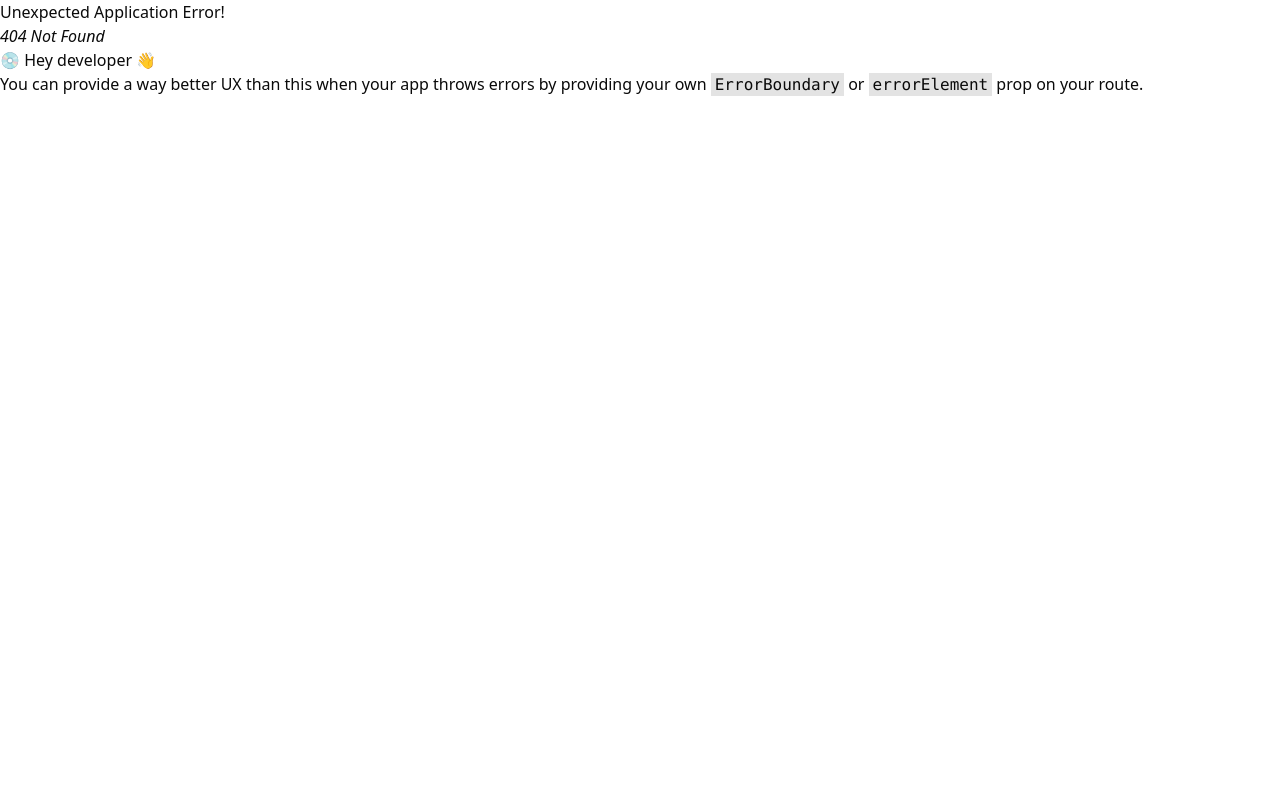
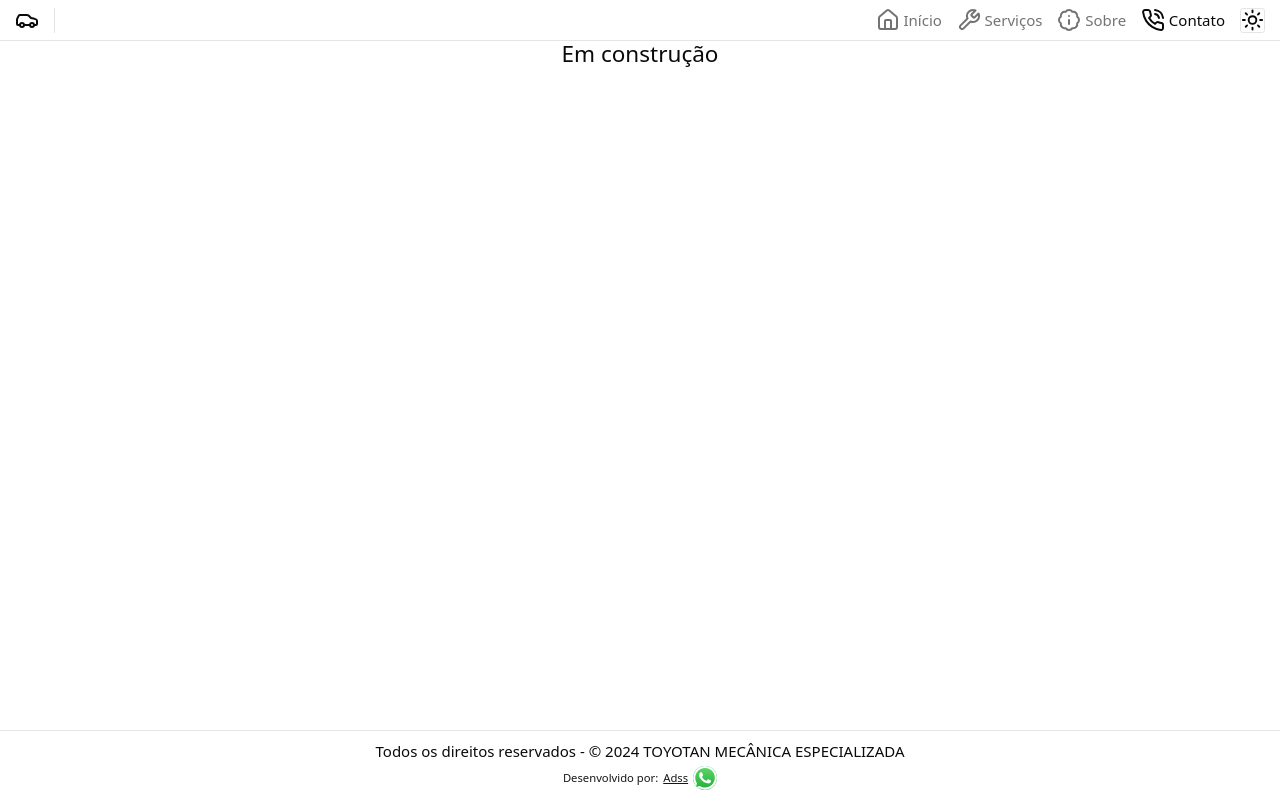
Before and after one commit to Andreoew/toyotan, a React (Vite) app in the folder web/: page /contact in a window 1280 px wide. Before the commit this address had no page. Built offline with nearby package versions, Linux system fonts and the light colour scheme.

Commit message:
update code

```diff
--- a/web/src/components/footer.tsx
+++ b/web/src/components/footer.tsx
@@ -5,8 +5,7 @@ export function Footer() {
   return (
     <div className="mt-10 flex flex-col items-center justify-center border-t py-4">
       <h4 className="mb-2 text-center text-2xl">
-        Todos os direitos reservados - &copy; {year} TOYOTAN MECÂNICA
-        ESPECIALIZADA
+        Todos os direitos reservados - &copy; {year} TOYOTAN MECÂNICA ESPECIALIZADA
       </h4>
       <span className="flex items-center justify-center gap-2 text-lg text-secondary-foreground">
         Desenvolvido por:{" "}
@@ -17,12 +16,12 @@ export function Footer() {
         >
           Adss
         </a>
-        <span className="flex items-center gap-2">
-          <WhatsAppLink
-            phone="5565996643812"
-            title="Clique para falar com o desenvolvedor."
-          />
-        </span>
+        <WhatsAppLink
+          phone="5565996643812"
+          title="Clique para falar com o desenvolvedor."
+          height="24px"
+          width="24px"
+        />
       </span>
     </div>
   );
--- a/web/src/components/header.tsx
+++ b/web/src/components/header.tsx
@@ -29,7 +29,7 @@ export function Header({ onContactClick }: HeaderProps) {
             <BadgeInfo  />
             <span className='md:text-2xl'>Sobre</span>
           </Navlink>
-          <Navlink to="/" onClick={onContactClick}>
+          <Navlink to="/contact" onClick={onContactClick}>
             <LucidePhoneCall  />
             <span className='md:text-2xl'>Contato</span>
           </Navlink>
--- a/web/src/components/whatsapp-link.tsx
+++ b/web/src/components/whatsapp-link.tsx
@@ -8,7 +8,7 @@ interface IWhatsAppProps {
   width?: string;
 }
 
-export const WhatsAppLink = ({ title = "Clique para falar conosco.", phone, height, width }: IWhatsAppProps) => {
+export const WhatsAppLink = ({ title = "Clique para falar conosco.", phone, height = "24px", width = "24px" }: IWhatsAppProps) => {
   const [whatsappLink, setWhatsappLink] = useState("");
 
   useEffect(() => {
@@ -20,12 +20,11 @@ export const WhatsAppLink = ({ title = "Clique para falar conosco.", phone, heig
   }, [phone]);
 
   return (
-    <a target="_blank" href={whatsappLink} className="relative flex h-10 w-10">
-      <span className="absolute inline-flex h-full w-full animate-ping rounded-full bg-green-400 opacity-75"></span>
+    <a target="_blank" href={whatsappLink} className="flex items-center justify-center">
       <img
         title={title}
         src={icoWhatsapp}
-        className="relative inline-flex rounded-full bg-green-500"
+        className="rounded-full bg-green-500"
         style={{ height, width }}
       />
     </a>
--- /dev/null
+++ b/web/src/pages/public/contact.tsx
@@ -0,0 +1,7 @@
+export function Contact(){
+  return (
+    <div className="flex justify-center">
+      <h1 className="text-4xl">Em construção</h1>
+    </div>
+  )
+}
--- a/web/src/router.tsx
+++ b/web/src/router.tsx
@@ -4,6 +4,7 @@ import { PublicLayout  } from "./pages/_layouts/public"
 import { Home } from "./pages/public/home"
 import { About } from "./pages/public/about"
 import { Services } from "./pages/public/services"
+import { Contact } from "./pages/public/contact"
 
 
 export const router = createBrowserRouter([
@@ -22,6 +23,10 @@ export const router = createBrowserRouter([
       {
         path: '/services',
         element: <Services />,
+      },
+      {
+        path: '/contact',
+        element: <Contact />,
       }
     ],
   },
```
